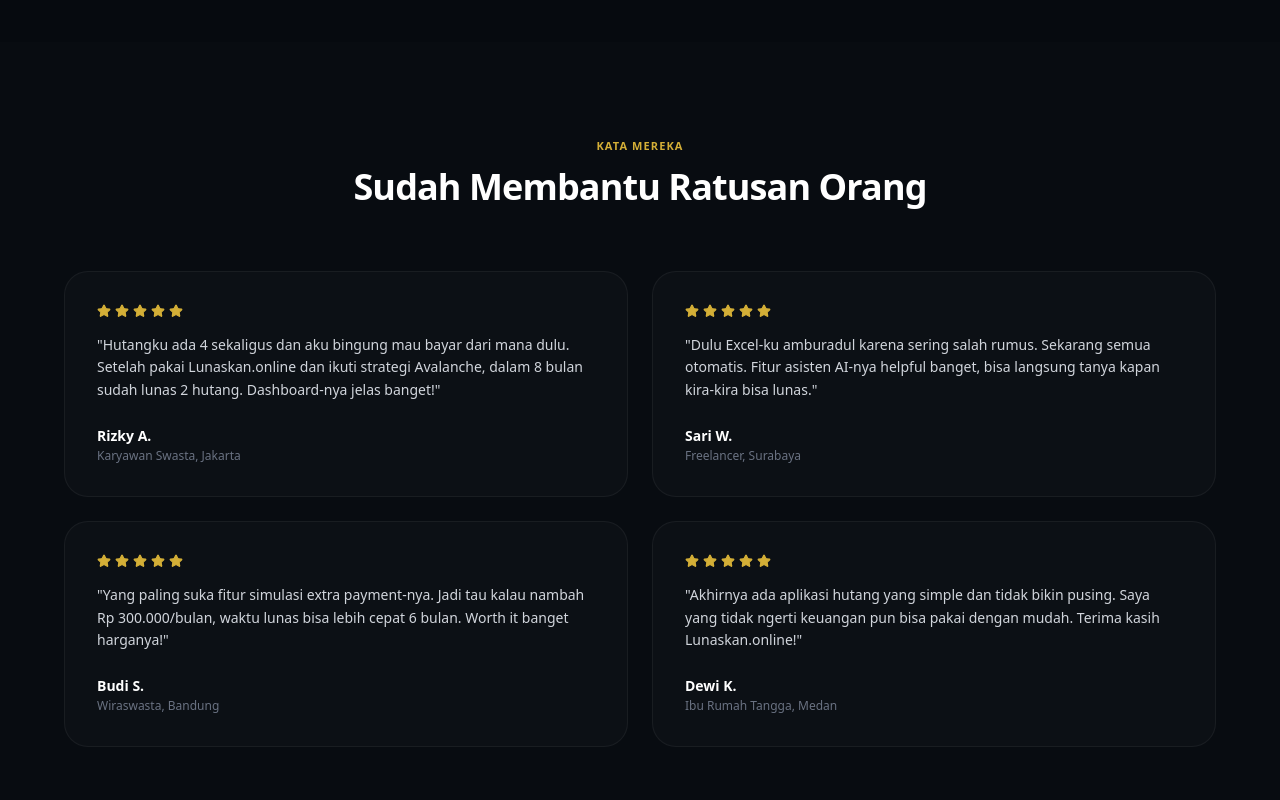
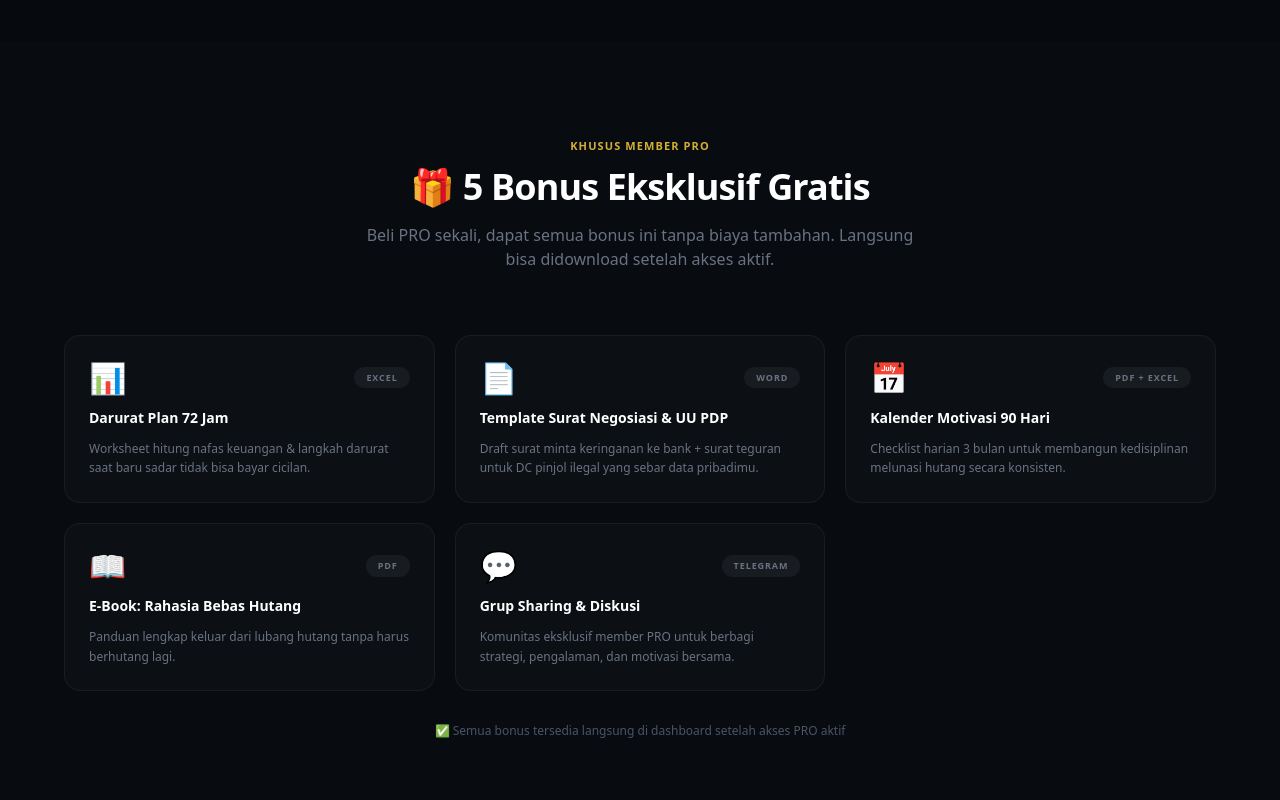
Before and after one commit to Willybrenkman/Lunasin, a Next.js app: page / in a window 1280 px wide. Shown: the part 4320-5120 px from the top of the page. Built offline with nearby package versions, Linux system fonts and the light colour scheme.

Commit message:
feat: tambah section bonus eksklusif di landing page
5 bonus PRO ditampilkan di landing page (antara Pricing & Testimonial):
Darurat Plan, Template Surat, Kalender 90 Hari, E-Book, Grup Telegram.

Co-Authored-By: Claude Sonnet 4.6 <noreply@anthropic.com>

```diff
--- a/app/page.js
+++ b/app/page.js
@@ -20,6 +20,7 @@ export default function Home() {
         <Features />
         <HowItWorks />
         <Pricing />
+        <Bonuses />
         <Testimonials />
         <FAQSection />
         <FinalCTA />
@@ -336,6 +337,42 @@ function Pricing() {
 }
 
 
+/* ─── BONUSES ─── */
+function Bonuses() {
+  const bonuses = [
+    { icon: "📊", title: "Darurat Plan 72 Jam", format: "Excel", desc: "Worksheet hitung nafas keuangan & langkah darurat saat baru sadar tidak bisa bayar cicilan." },
+    { icon: "📄", title: "Template Surat Negosiasi & UU PDP", format: "Word", desc: "Draft surat minta keringanan ke bank + surat teguran untuk DC pinjol ilegal yang sebar data pribadimu." },
+    { icon: "📅", title: "Kalender Motivasi 90 Hari", format: "PDF + Excel", desc: "Checklist harian 3 bulan untuk membangun kedisiplinan melunasi hutang secara konsisten." },
+    { icon: "📖", title: "E-Book: Rahasia Bebas Hutang", format: "PDF", desc: "Panduan lengkap keluar dari lubang hutang tanpa harus berhutang lagi." },
+    { icon: "💬", title: "Grup Sharing & Diskusi", format: "Telegram", desc: "Komunitas eksklusif member PRO untuk berbagi strategi, pengalaman, dan motivasi bersama." },
+  ];
+
+  return (
+    <section className="py-24 px-6 bg-[#080C11]">
+      <div className="max-w-6xl mx-auto">
+        <div className="text-center mb-16">
+          <p className="text-gold text-[11px] font-black uppercase tracking-widest mb-3">Khusus Member PRO</p>
+          <h2 className="text-4xl font-black tracking-tight mb-4">🎁 5 Bonus Eksklusif Gratis</h2>
+          <p className="text-gray-500 font-medium max-w-xl mx-auto">Beli PRO sekali, dapat semua bonus ini tanpa biaya tambahan. Langsung bisa didownload setelah akses aktif.</p>
+        </div>
+        <div className="grid md:grid-cols-2 lg:grid-cols-3 gap-5">
+          {bonuses.map((b, i) => (
+            <div key={i} className="bg-white/[0.02] border border-white/5 rounded-2xl p-6 hover:border-gold/20 transition-all group flex flex-col gap-3">
+              <div className="flex items-center justify-between">
+                <span className="text-3xl">{b.icon}</span>
+                <span className="text-[9px] font-black uppercase tracking-widest text-gray-500 bg-white/5 px-3 py-1 rounded-full">{b.format}</span>
+              </div>
+              <h3 className="font-black text-white text-sm leading-snug">{b.title}</h3>
+              <p className="text-gray-500 text-xs leading-relaxed">{b.desc}</p>
+            </div>
+          ))}
+        </div>
+        <p className="text-center text-xs text-gray-600 font-medium mt-8">✅ Semua bonus tersedia langsung di dashboard setelah akses PRO aktif</p>
+      </div>
+    </section>
+  );
+}
+
 /* ─── TESTIMONIALS ─── */
 function Testimonials() {
   const testimonials = [
```
